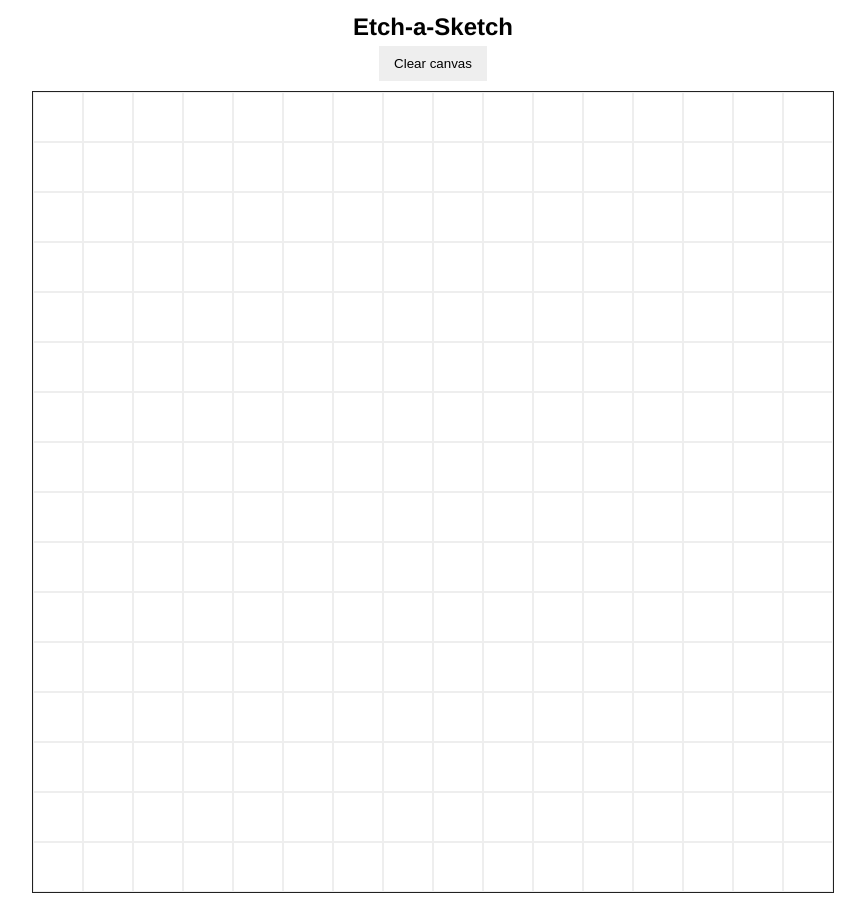
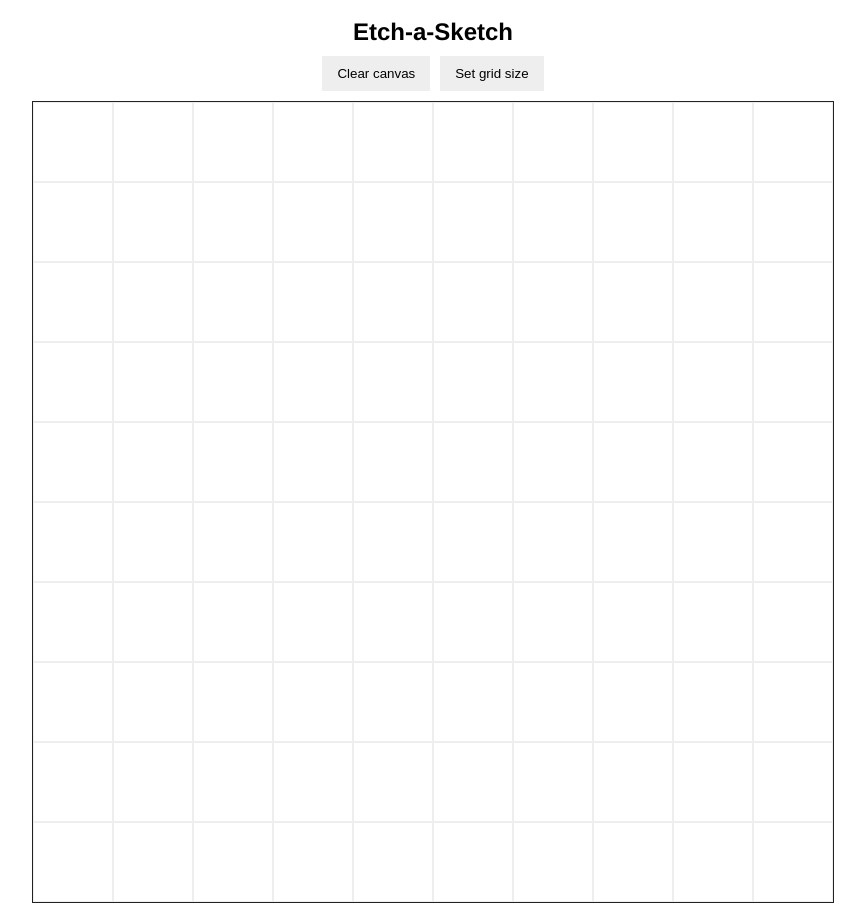
Before and after one commit to JSHC/odin-etch-a-sketch, a plain HTML site: page index.html in a window 1280 px wide. Shown: the whole page, without its empty margins (207-1072 px from the left). Drawn offline with Linux system fonts and the light colour scheme.

Commit message:
Add grid resize functionality

```diff
--- a/index.html
+++ b/index.html
@@ -10,6 +10,7 @@
         <h2>Etch-a-Sketch</h2>
         <div class="button-bar">
             <button id="clear">Clear canvas</button>
+            <button id="set-grid">Set grid size</button>
         </div>
         <div class="grid-container">
         </div>
--- a/script.js
+++ b/script.js
@@ -1,14 +1,37 @@
 const container = document.querySelector(".grid-container");
+
 const clearButton = document.querySelector("#clear");
 clearButton.addEventListener('click', clearBoxes);
+
+const setGridButton = document.querySelector("#set-grid");
+setGridButton.addEventListener('click', setGridSize);
+
 const divs = [];
-for (let i = 0; i < 16; i++) {
-    for (let j = 0; j < 16; j++) {
-        const newDiv = document.createElement("div");
-        newDiv.classList.add("grid-box");
-        container.appendChild(newDiv);
-        newDiv.addEventListener('click', onBoxHover);
-        divs.push(newDiv);
+generateGrid(10);
+
+function generateGrid(size) {
+    if (size <= 0) {
+        return;
+    }
+
+    if (divs.length > 0) {
+        divs.forEach(div => {
+            div.remove();
+        });
+        divs.length = 0;
+    }
+
+    container.style.gridTemplateColumns = `repeat(${size}, 1fr)`
+    container.style.gridTemplateRows = `repeat(${size}, 1fr)`
+
+    for (let i = 0; i < size; i++) {
+        for (let j = 0; j < size; j++) {
+            const newDiv = document.createElement("div");
+            newDiv.classList.add("grid-box");
+            container.appendChild(newDiv);
+            newDiv.addEventListener('click', onBoxHover);
+            divs.push(newDiv);
+        }
     }
 }
 
@@ -26,3 +49,15 @@ function clearBoxes() {
         div.style.backgroundColor = "#fff";
     });
 }
+
+function setGridSize() {
+    const newSize = Number(
+        prompt("Enter number of squares per side (limit: 100):")
+        );
+
+    if (Number.isNaN(newSize)) {
+        return;
+    }
+
+    generateGrid(newSize);
+}
--- a/style.css
+++ b/style.css
@@ -6,11 +6,11 @@ body {
 }
 
 h2 {
-    margin: 5px;
+    margin: 10px;
 }
 
 .grid-container {
-    flex: 0 1 auto;
+    flex: auto;
     border: 1px solid #222;
     width: 800px;
     height: 800px;
@@ -30,7 +30,6 @@ h2 {
 }
 
 .button-bar {
-
     display: flex;
     margin-bottom: 10px;
     justify-content: flex-start;
@@ -40,4 +39,5 @@ button {
     background-color: #eee;
     border: none;
     padding: 10px 15px;
+    margin: 0px 5px;
 }
```
